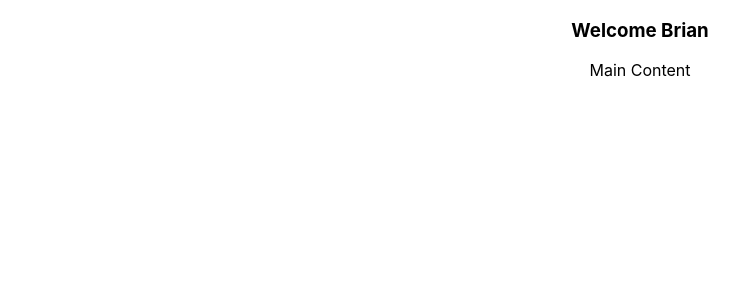
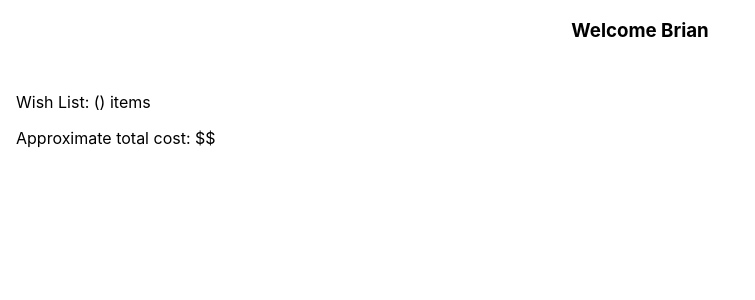
Before and after one commit to BeardedBry/react-giftlist, a React (Create React App) app: page / in a window 1280 px wide. Shown: the top 300 px of the page, without its empty margins (0-755 px from the left). Built offline with nearby package versions, Linux system fonts and the light colour scheme.

Commit message:
WishList

```diff
--- a/src/App.css
+++ b/src/App.css
@@ -1,16 +1,5 @@
 .App {
-  text-align: center;
-}
-
-.App-logo {
-  height: 40vmin;
-  pointer-events: none;
-}
-
-@media (prefers-reduced-motion: no-preference) {
-  .App-logo {
-    animation: App-logo-spin infinite 20s linear;
-  }
+  /* text-align: center; */
 }
 
 .App-header {
@@ -24,15 +13,10 @@
   color: white;
 }
 
-.App-link {
-  color: #61dafb;
+.TopBar {
+  text-align: center;
 }
 
-@keyframes App-logo-spin {
-  from {
-    transform: rotate(0deg);
-  }
-  to {
-    transform: rotate(360deg);
-  }
+.WishList {
+  padding: 1rem;
 }
--- a/src/components/MainContent.js
+++ b/src/components/MainContent.js
@@ -1,9 +1,10 @@
 import React from 'react';
+import WishList from './WishList';
 
 const MainContent = () => {
     return (
         <main>
-            <p>Main Content</p>
+            <WishList />
         </main>
     );
 }
--- a/src/components/TopBar.js
+++ b/src/components/TopBar.js
@@ -2,7 +2,7 @@ import React from 'react';
 
 const TopBar = ({ user }) => {
     return (
-        <div>
+        <div className="TopBar">
             <h3>Welcome {user.name}</h3>
         </div>
     )
--- /dev/null
+++ b/src/components/WishList.js
@@ -0,0 +1,17 @@
+import React from 'react';
+
+const WishList = () => {
+    return (
+        <div className="WishList">
+            <div className="WishList-header">
+                <p>Wish List: () items</p>
+                <p>Approximate total cost: $$</p>
+            </div>
+            <div className="WishList-body">
+
+            </div>
+        </div>
+    );
+}
+
+export default WishList;
```
